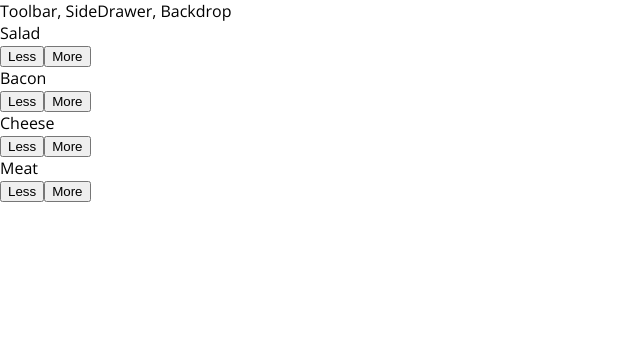
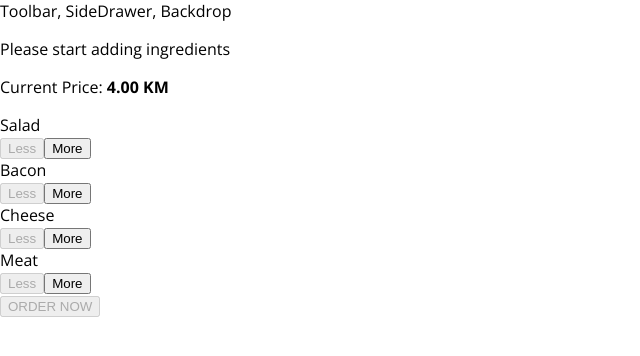
Before and after one commit to IrnesDuran/burger-builder, a React app: page / in a window 1280 px wide. Shown: the top 356 px of the page, without its empty margins (0-640 px from the left). Built offline with nearby package versions, Linux system fonts and the light colour scheme.

Commit message:
price and order button

```diff
--- a/src/components/Burger/BuildControls/BuildControls.css
+++ b/src/components/Burger/BuildControls/BuildControls.css
@@ -9,3 +9,45 @@
     padding: 10px 0;
 
 }
+
+
+.OrderButton {
+    background-color: #DAD735;
+    outline: none;
+    cursor: pointer;
+    border: 1px solid #966909;
+    color: #966909;
+    font-family: inherit;
+    font-size: 1.2em;
+    padding: 15px 30px;
+    box-shadow: 2px 2px 2px #966909;
+}
+
+.OrderButton:hover, .OrderButton:active {
+    background-color: #A0DB41;
+    border: 1px solid #966909;
+    color: #966909;
+}
+
+.OrderButton:disabled {
+    background-color: #C7C6C6;
+    cursor: not-allowed;
+    border: 1px solid #ccc;
+    color: #888888;
+}
+
+.OrderButton:not(:disabled) {
+    animation: enable 0.3s linear;
+}
+
+@keyframes enable {
+    0% {
+        transform: scale(1);
+    }
+    60% {
+        transform: scale(1.1);
+    }
+    100% {
+        transform: scale(1);
+    }
+}
--- a/src/components/Burger/BuildControls/BuildControls.js
+++ b/src/components/Burger/BuildControls/BuildControls.js
@@ -11,6 +11,7 @@
 
 const buildControls = (props) => (
     <div className={classes.BuildControls}>
+        <p>Current Price: <strong>{props.price.toFixed(2)} KM</strong> </p>
         {controls.map(ctrl =>(
             <BuildControl
             key={ctrl.label}
@@ -20,6 +21,9 @@
             disabled = {props.disabled[ctrl.type]}
             />
         ))}
+        <button className = {classes.OrderButton}
+        disabled= {!props.purchaseable}>ORDER NOW</button>
+
     </div>
 
 );
--- a/src/containers/BurgerBuilder/BurgerBuilder.js
+++ b/src/containers/BurgerBuilder/BurgerBuilder.js
@@ -16,14 +16,29 @@
 class BurgerBuilder extends Component {
 state ={
     ingredients: {
-        salad:1,
-        bacon:1,
-        cheese:2,
-        meat:2
+        salad:0,
+        bacon:0,
+        cheese:0,
+        meat:0
         },
 
         totalPrice: 4,
+        purchaseable: false
     };
+
+    updatePurchaseState(ingredients) {
+
+        const sum = Object.keys(ingredients)
+        .map(igKey=>{
+            return ingredients[igKey]
+        })
+        .reduce((sum, el)=>{return sum + el}, 0);
+        this.setState({purchaseable: sum > 0}); //returns bool
+    };
+
+
+
+
 
     addIngredientHandler = (type) => {
         const oldCount = this.state.ingredients[type];
@@ -39,7 +54,14 @@
     const newPrice = oldPrice + priceAddition;
 
     this.setState({totalPrice:newPrice,ingredients:updatedIngredients });
+    this.updatePurchaseState(updatedIngredients);
     };
+
+
+
+
+
+
 
     removeIngredientHandler = (type) =>{
         const oldCount = this.state.ingredients[type];
@@ -57,14 +79,12 @@
     updatedIngredients[type] =  updatedCount;
     const priceDeduction = INGREDIENT_PRICES[type];
     const oldPrice = this.state.totalPrice;
-    const newPrice = oldPrice + priceDeduction;
+    const newPrice = oldPrice - priceDeduction;
 
     this.setState({totalPrice:newPrice,ingredients:updatedIngredients });
+    this.updatePurchaseState(updatedIngredients);
 
     };
-
-
-
 
     render (){
             const disabledInfo = {
@@ -79,9 +99,11 @@
             <Aux>
                 <Burger ingredients={this.state.ingredients}/>
                 <BuildControls
-                ingredientAdded = {this.addIngredientHandler}
-                ingredientRemoved = {this.removeIngredientHandler}
-                disabled = {disabledInfo}
+                    ingredientAdded = {this.addIngredientHandler}
+                    ingredientRemoved = {this.removeIngredientHandler}
+                    disabled = {disabledInfo}
+                    price = {this.state.totalPrice}
+                    purchaseable = {this.state.purchaseable}
                 />
             </Aux>
         );
```
